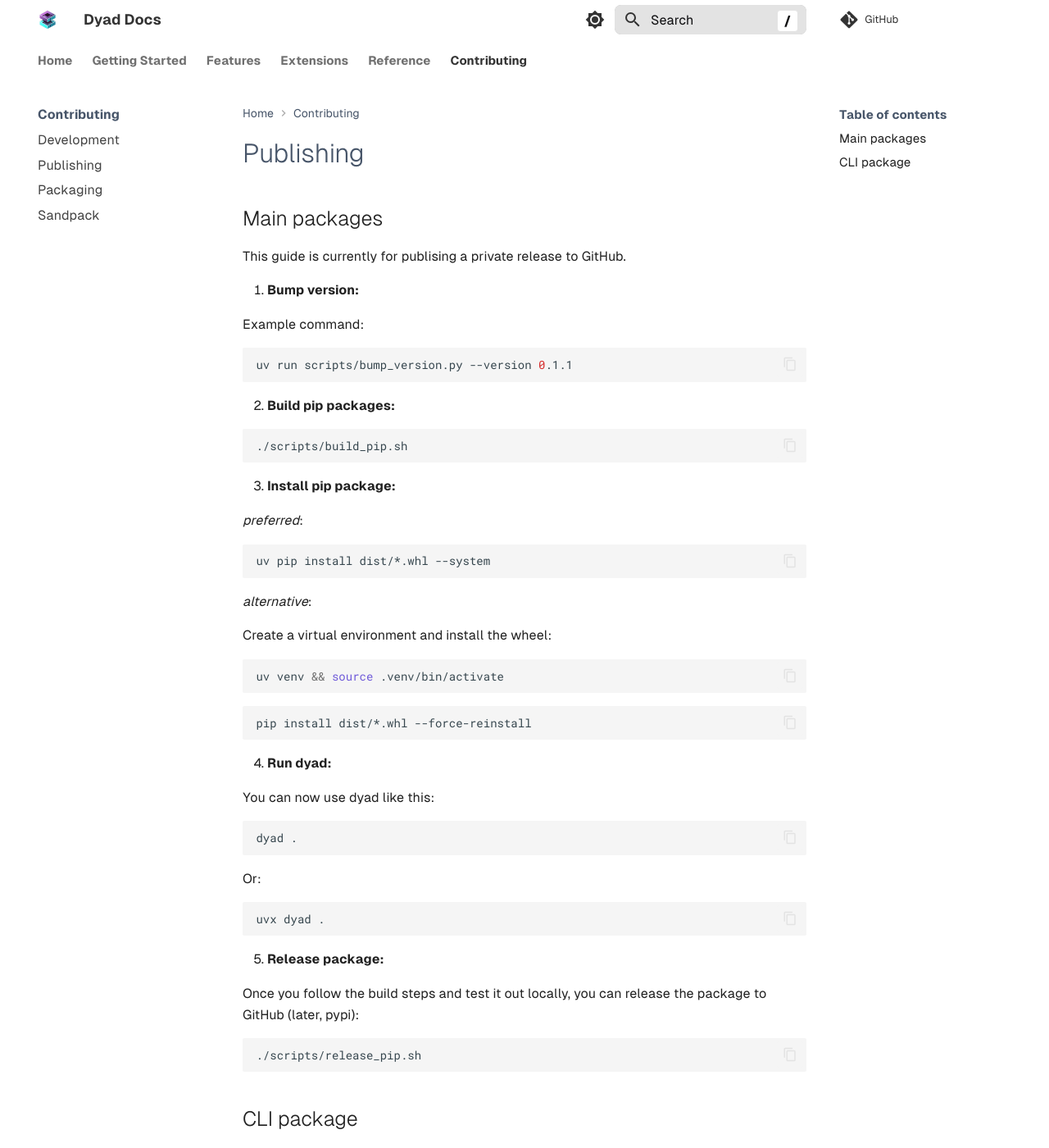
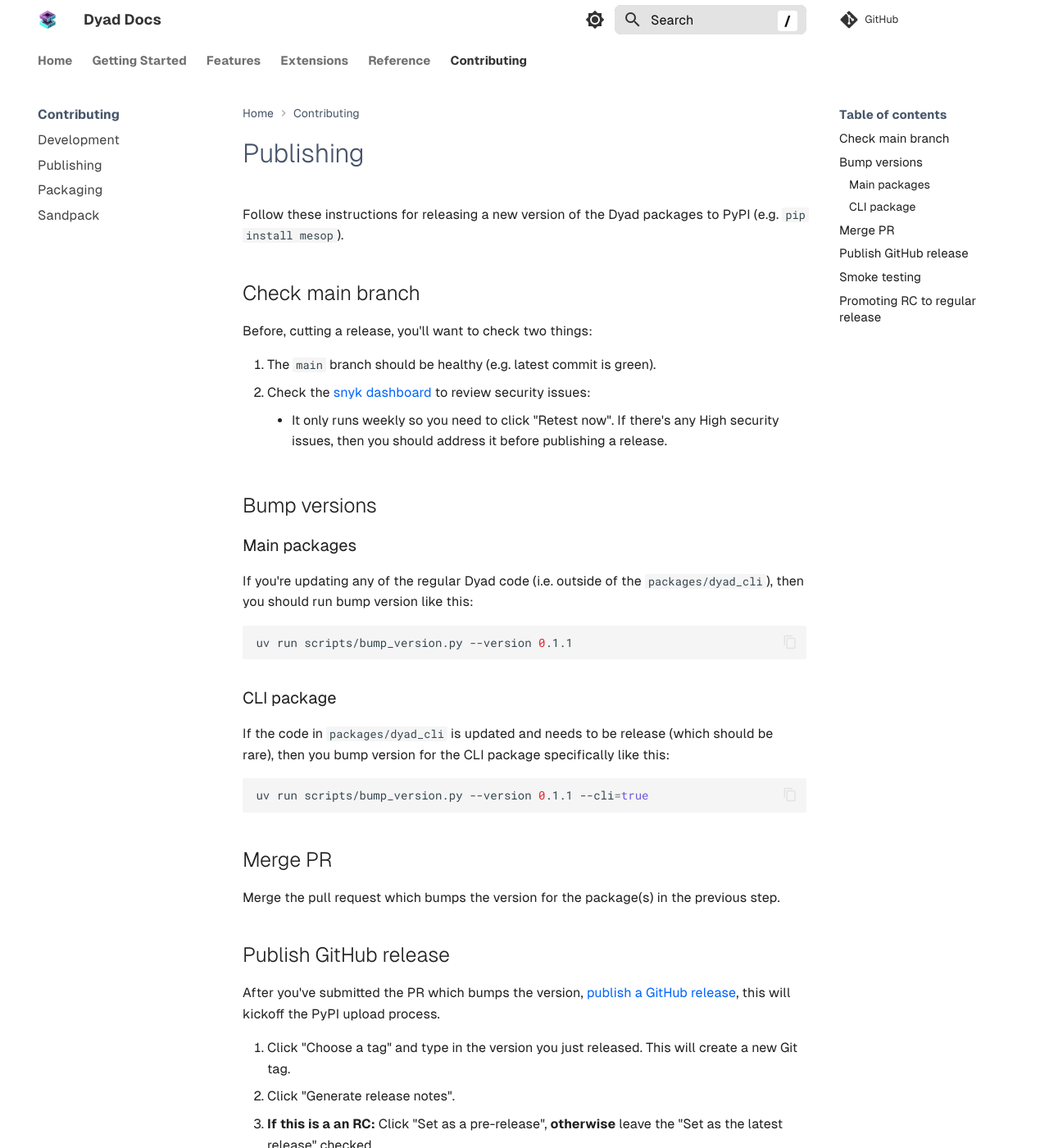
Before and after one commit to wwwillchen/dyad, an MkDocs documentation site: the page built from docs/internal/publishing.md, in a window 1280 px wide and 1400 px high. Shown: the whole window at 82% size. Built offline with MkDocs 1.6.1 and Material for MkDocs 9.7.7, drawn with Linux system fonts in a browser that asks for light colours; comment, search, counter and statistics services are not loaded; some of the changed text lies outside the part shown.

Commit message:
add internal publishing docs

````diff
--- a/docs/internal/publishing.md
+++ b/docs/internal/publishing.md
@@ -1,73 +1,67 @@
 # Publishing
 
-## Main packages
+Follow these instructions for releasing a new version of the Dyad packages to PyPI (e.g. `pip install mesop`).
 
-This guide is currently for publising a private release to GitHub.
+## Check main branch
 
-1. **Bump version:**
+Before, cutting a release, you'll want to check two things:
 
-Example command:
+1. The `main` branch should be healthy (e.g. latest commit is green).
+2. Check the [snyk dashboard](https://app.snyk.io/org/wwwillchen/project/2b50bd95-96a7-4d2b-b919-a458c02c9697) to review security issues:
+
+    - It only runs weekly so you need to click "Retest now". If there's any High security issues, then you should address it before publishing a release.
+
+## Bump versions
+
+### Main packages
+
+If you're updating any of the regular Dyad code (i.e. outside of the `packages/dyad_cli`), then you should run bump version like this:
 
 ```sh
 uv run scripts/bump_version.py --version 0.1.1
 ```
 
-2. **Build pip packages:**
+### CLI package
 
-```sh
-./scripts/build_pip.sh
-```
-
-3. **Install pip package:**
-
-_preferred_:
-
-```sh
-uv pip install dist/*.whl --system
-```
-
-_alternative_:
-
-Create a virtual environment and install the wheel:
-
-```sh
-uv venv && source .venv/bin/activate
-```
-
-```sh
-pip install dist/*.whl --force-reinstall
-```
-
-4.  **Run dyad:**
-
-You can now use dyad like this:
-
-```sh
-dyad .
-```
-
-Or:
-
-```sh
-uvx dyad .
-```
-
-5. **Release package:**
-
-Once you follow the build steps and test it out locally, you can release the package to GitHub (later, pypi):
-
-```sh
-./scripts/release_pip.sh
-```
-
-## CLI package
-
-The CLI package is special because it's versioned separately from all the other packages and should be upgraded fairly infrequently.
-
-1. **Bump version:**
-
-Example command:
+If the code in `packages/dyad_cli` is updated and needs to be release (which should be rare), then you bump version for the CLI package specifically like this:
 
 ```sh
 uv run scripts/bump_version.py --version 0.1.1 --cli=true
 ```
+
+## Merge PR
+
+Merge the pull request which bumps the version for the package(s) in the previous step.
+
+## Publish GitHub release
+
+After you've submitted the PR which bumps the version, [publish a GitHub release](https://github.com/mesop-dev/mesop/releases/new), this will kickoff the PyPI upload process.
+
+1. Click "Choose a tag" and type in the version you just released. This will create a new Git tag.
+1. Click "Generate release notes".
+1. **If this is a an RC:** Click "Set as a pre-release", **otherwise** leave the "Set as the latest release" checked.
+1. If this is a regular (non-RC) release, click "Create a discussion for this release".
+1. Click "Publish release".
+
+## Smoke testing
+
+Install dyad:
+
+```sh
+pip install dyad
+```
+
+Run dyad:
+
+```sh
+dyad
+```
+
+Scenarios:
+
+- Make sure calling LLM with local API key works.
+- Make sure calling LLM with LLM proxy (Dyad Pro) works.
+
+## Promoting RC to regular release
+
+The goal is to have an RC out for at least a few days for dogfooding. If there's no issues, then promote it by creating a new GitHub release and using the same tag as the RC (assuming the RC didn't have any issues). If new issues are found, then kickoff a new RC.
````
